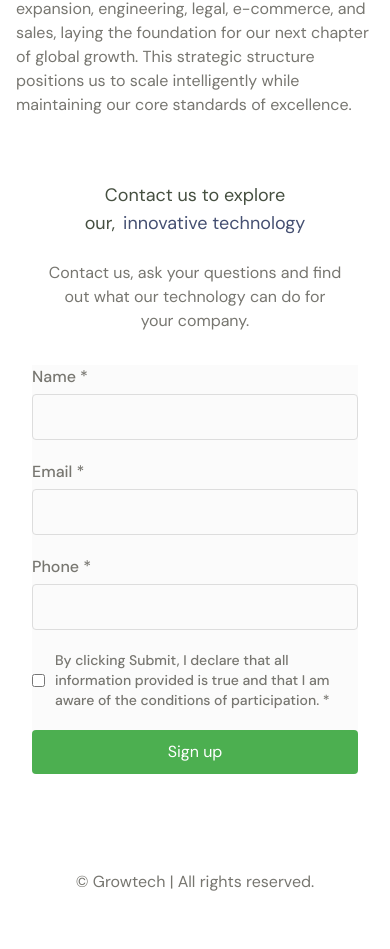
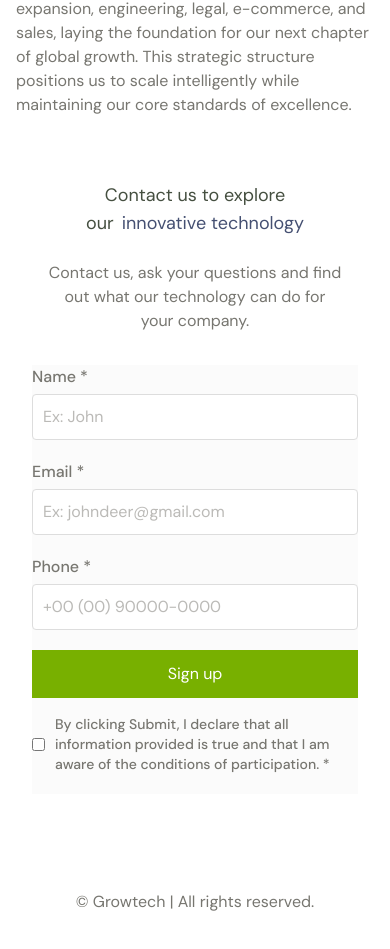
Before and after one commit to EcoNaCaixa/growtech, a Next.js app: page / in a window 390 px wide. Shown: the part 4552-5501 px from the top of the page. Built offline with nearby package versions, Linux system fonts and the light colour scheme.

Commit message:
refactor: update section IDs and improve form placeholders for better accessibility and navigation

```diff
--- a/components/AboutUs.jsx
+++ b/components/AboutUs.jsx
@@ -3,7 +3,7 @@ import Image from "next/image";
 export default function AboutUs() {
   return (
     <>
-      <section className="container mx-auto md:p-8 md:mb-16 grid gap-20">
+      <section id="aboutMe" className="container mx-auto md:p-8 md:mb-16 grid gap-20">
         <div className="grid md:grid-cols-2 md:gap-16 grid-cols-1 ">
           <Image
             src="/founders.webp"
--- a/components/Form.jsx
+++ b/components/Form.jsx
@@ -103,10 +103,10 @@ export default function Form() {
   };
 
   return (
-    <div className="container mx-auto p-8">
+    <section id="contact" className="container mx-auto p-8">
       <div className="p-4 flex flex-col justify-center items-start pb-8 md:pb-16">
         <h2 className="text-center w-full pb-6 text-lg md:text-3xl text-[#454F40]">
-          Contact us to explore our,
+          Contact us to explore our
           <span className="text-[#455072] pl-2">innovative technology</span>
         </h2>
         <p className="text-center w-full">
@@ -129,6 +129,7 @@ export default function Form() {
                 type="text"
                 id="name"
                 name="name"
+                placeholder="Ex: John"
                 value={formData.name}
                 onChange={handleChange}
                 className={errors.name ? "error" : ""}
@@ -144,6 +145,7 @@ export default function Form() {
                 type="email"
                 id="email"
                 name="email"
+                placeholder="Ex: johndeer@gmail.com"
                 value={formData.email}
                 onChange={handleChange}
                 className={errors.email ? "error" : ""}
@@ -159,6 +161,7 @@ export default function Form() {
                 type="tel"
                 id="phone"
                 name="phone"
+                placeholder="+00 (00) 90000-0000"
                 value={formData.phone}
                 onChange={handleChange}
                 className={errors.phone ? "error" : ""}
@@ -167,6 +170,14 @@ export default function Form() {
                 <span className="error-message">{errors.phone}</span>
               )}
             </div>
+
+            <button
+              type="submit"
+              disabled={isSubmitting}
+              className="submit-button w-full mb-4"
+            >
+              {isSubmitting ? "Submitting..." : "Sign up"}
+            </button>
 
             <div className="form-group checkbox">
               <input
@@ -184,14 +195,6 @@ export default function Form() {
                 <span className="error-message">{errors.termsAccepted}</span>
               )}
             </div>
-
-            <button
-              type="submit"
-              disabled={isSubmitting}
-              className="submit-button w-full"
-            >
-              {isSubmitting ? "Submitting..." : "Sign up"}
-            </button>
           </form>
 
           <style jsx>{`
@@ -214,6 +217,7 @@ export default function Form() {
               padding: 10px;
               border: 1px solid #ddd;
               border-radius: 4px;
+              background-color: #fff;
             }
             .checkbox {
               display: flex;
@@ -236,11 +240,10 @@ export default function Form() {
               display: block;
             }
             .submit-button {
-              background-color: #4caf50;
+              background-color: #78B000;
               color: white;
-              padding: 10px 15px;
+              padding: 12px 16px;
               border: none;
-              border-radius: 4px;
               cursor: pointer;
               font-size: 1rem;
             }
@@ -273,6 +276,6 @@ export default function Form() {
           ></video>
         </div>
       </div>
-    </div>
+    </section>
   );
 }
--- a/components/HeroSection.jsx
+++ b/components/HeroSection.jsx
@@ -13,7 +13,7 @@ export default function HeroSection(){
         <div className="bg-black/30">
           <div className="container p-2 text-center mx-auto absolute z-2 top-0 bottom-0 left-0 right-0 flex flex-col items-center justify-center text-white">
             <h2 className="text-xs md:text-lg uppercase pb-2">Technology to boost the furniture market worldwide.</h2>
-            <h1 className="italic text-2xl md:text-5xl md:leading-16">We are the future of the furniture market with technology</h1>
+            <h1 className="italic text-2xl md:text-5xl md:leading-16">We are the future of the <br /> furniture market with technology</h1>
           </div>
         </div>
       </div>
--- a/components/Navbar.jsx
+++ b/components/Navbar.jsx
@@ -27,20 +27,20 @@ export default function Header() {
             }   md:flex md:text-lg shadow-lg md:gap-4 md:shadow-none items-center justify-center font-semibold absolute md:static top-14 left-0 w-full bg-white md:bg-transparent md:w-auto uppercase`}
         >
           <li className="py-4 pl-4 md:py-0 md:pl-0">
-            <a href="#project" >Factory</a>
+            <a href="#Factory" >Factory</a>
           </li>
             <li className="py-4 md:py-0 pl-4 md:pl-0">
-              <a href="#aboutMe" >technology</a>
+              <a href="#technology" >Technology</a>
             </li>
             <li className="py-4 md:py-0 pl-4 md:pl-0">
-              <a href="#aboutMe" >our story</a>
+              <a href="#aboutMe" >Our story</a>
             </li>
           <div className="md:hidden">
           </div>
 
         </ul>
         <div className="hidden md:flex md:items-center md:justify-center ">
-          <a href="" className="underline text-blue-600 font-semibold">CONTACT</a>
+          <a href="#contact" className="underline text-blue-600 font-semibold">CONTACT</a>
         </div>
       </div>
     </nav>
--- a/components/Qualities.jsx
+++ b/components/Qualities.jsx
@@ -1,7 +1,7 @@
 export default function Qualities() {
   return (
     <>
-      <section className="container mx-auto md:p-8">
+      <section id="technology" className="container mx-auto md:p-8">
         <div>
           <div className="grid md:grid-cols-2 md:gap-4 grid-cols-1 pb-8 md:pb-16">
             <video
--- a/components/VideoTrailer.jsx
+++ b/components/VideoTrailer.jsx
@@ -8,7 +8,7 @@ import {Factory} from "../components/icons";
 
 export default function VideoTrailer() {
   return <>
-  <section className="container mx-auto py-8">
+  <section id="Factory" className="container mx-auto py-8">
     <h2 className="text-center md:text-2xl">Discover our factory, <span className="text-[#2D4FB6]">where we optimize <br /> every process to ensure product excellence</span></h2>
     <div className="flex justify-center pt-8 w-full">
       <video src="/video-trailer-sofa.mp4" controls></video>
--- a/src/app/globals.css
+++ b/src/app/globals.css
@@ -1,7 +1,7 @@
 @import "tailwindcss";
 
 :root {
-  --background: #FFFCFC;
+  --background: #fffcfc;
   --foreground: #777670;
 }
 
@@ -14,13 +14,16 @@
 
 @media (prefers-color-scheme: dark) {
   :root {
-    --background: #FFFCFC;
+    --background: #fffcfc;
     --foreground: #777670;
   }
 }
 
+* {
+  scroll-behavior: smooth;
+}
 body {
   /* background: var(--background); */
   color: var(--foreground);
-  font-family: 'DM Sans', sans-serif;
+  font-family: "DM Sans", sans-serif;
 }
```
